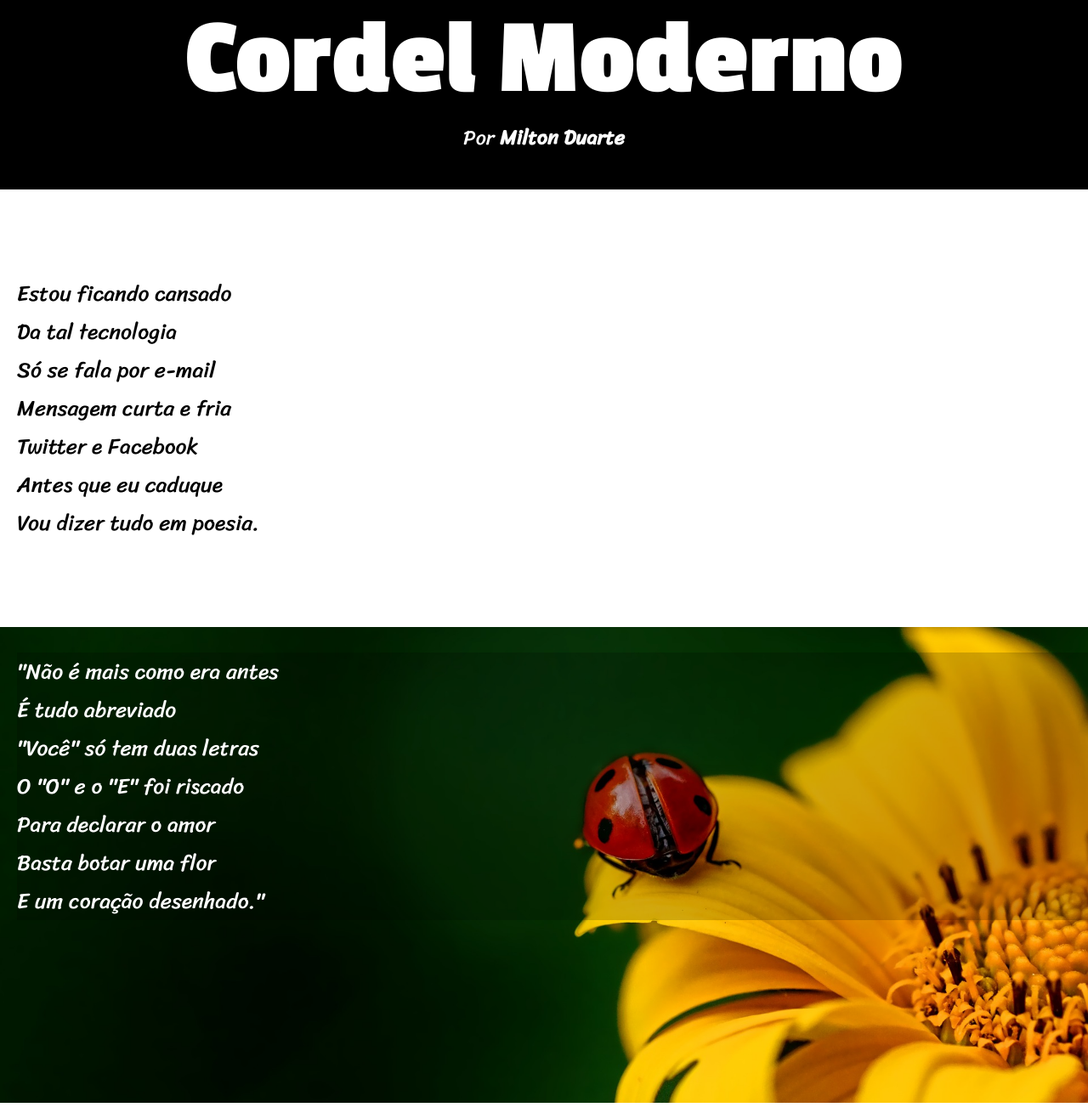
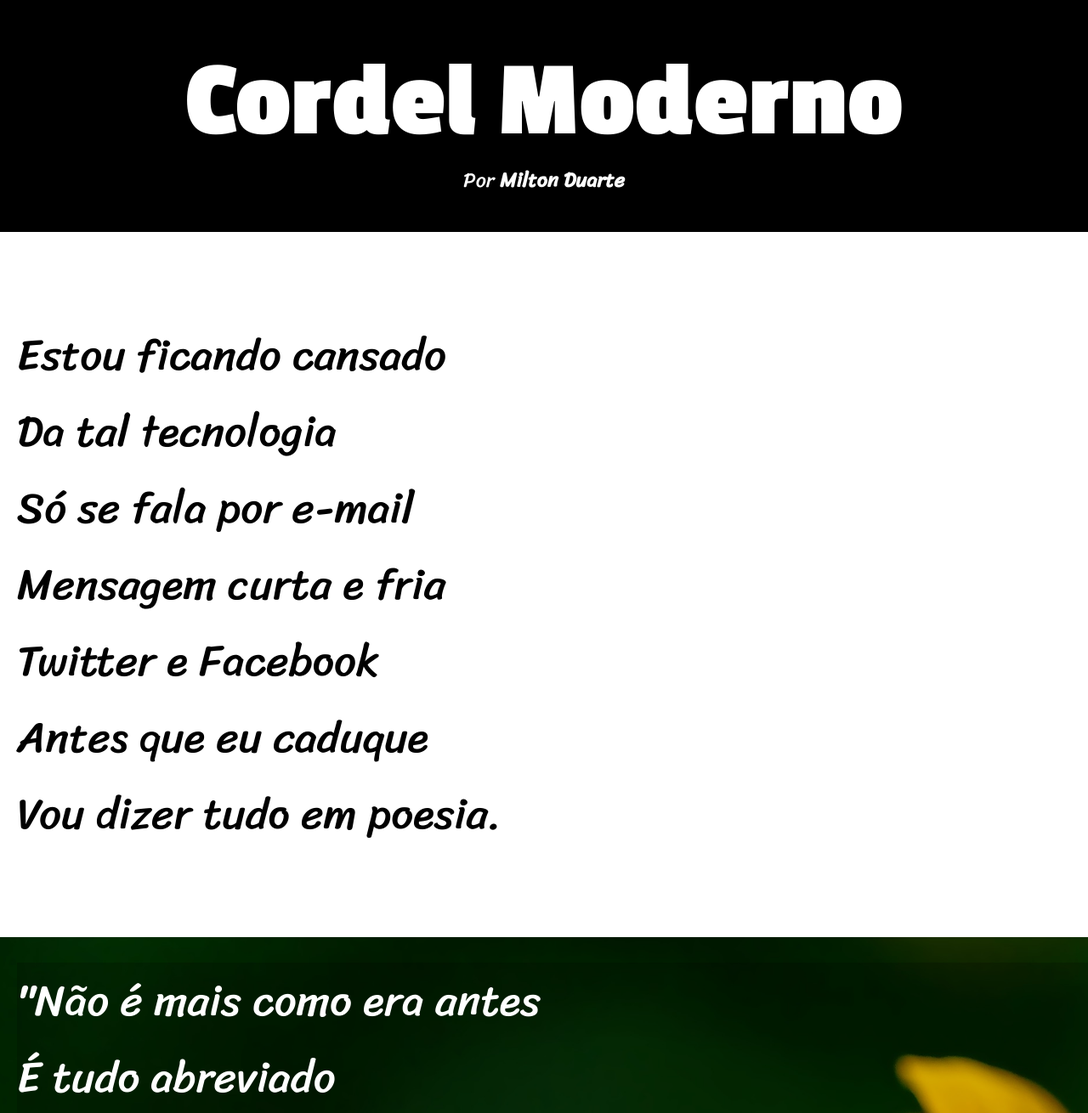
Before and after one commit to vlghpp/projeto-cordel, a plain HTML site: page index.html in a window 1280 px wide. Shown: the top 1310 px of the page at 85% size. Drawn offline with Linux system fonts and the light colour scheme.

Commit message:
Update estilo.css

```diff
--- a/estilo.css
+++ b/estilo.css
@@ -1,11 +1,13 @@
 *{
     margin: 0;
     padding: 0;
+    font-size: 1em;
 }
 header{
     background-color: black;
     color: white;
     margin-bottom: 100px;
+    padding-top: 50px;
 }
 header > h1{
     color: white;
@@ -29,7 +31,7 @@ header > p > a:hover{
 }
 p{
     font-family: Sriracha, cursive;
-    font-size: 2vw;
+    font-size: 4vw;
 }
 .normal{
     margin-bottom: 100px;
@@ -41,7 +43,7 @@ p{
     background-position: right center;
     background-size: cover;
     background-attachment: fixed;
-    height: 60vh;
+    height: 100vh;
 }
 #imagem2{
     background-image: url(./imagens/background002.jpg);
@@ -49,7 +51,7 @@ p{
     background-position: right center;
     background-size: cover;
     background-attachment: fixed;
-    height: 60vh;
+    height: 100vh;
 }
 .diferente{
     padding-top: 30px;
```
